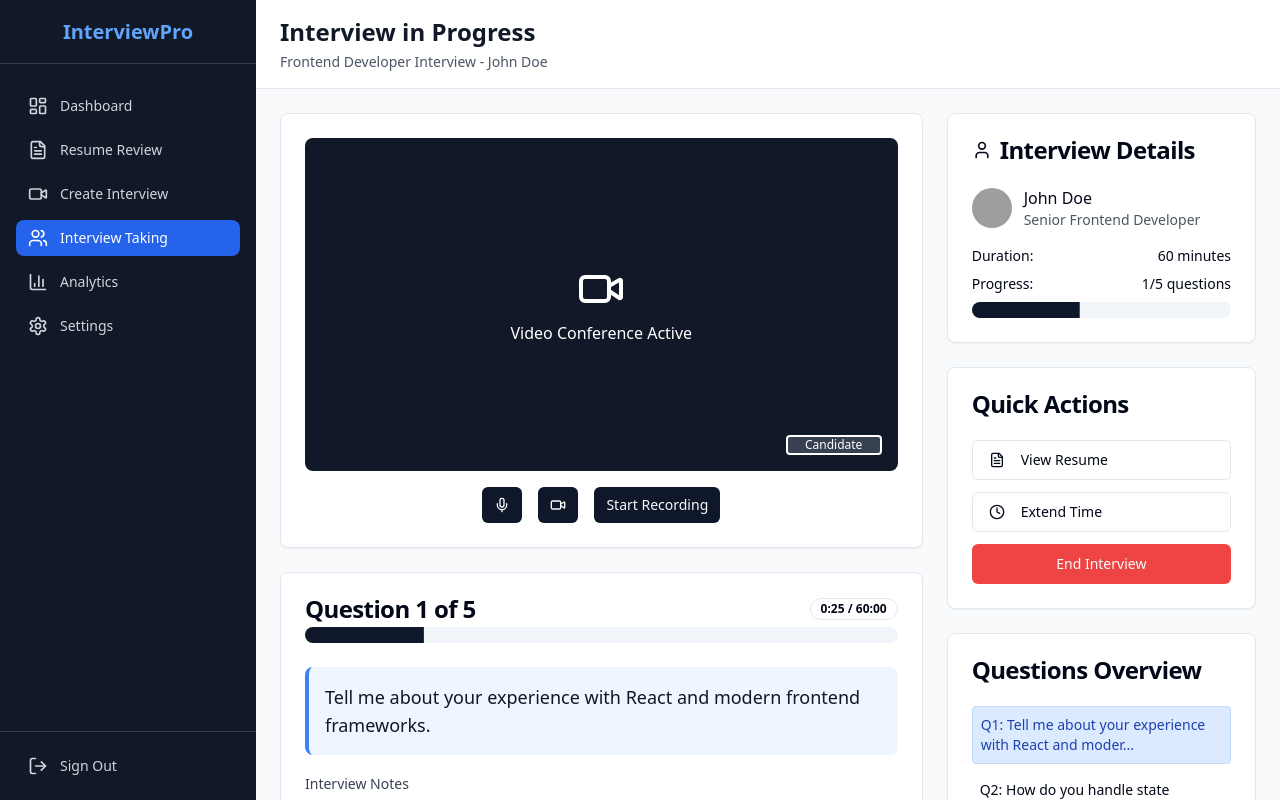
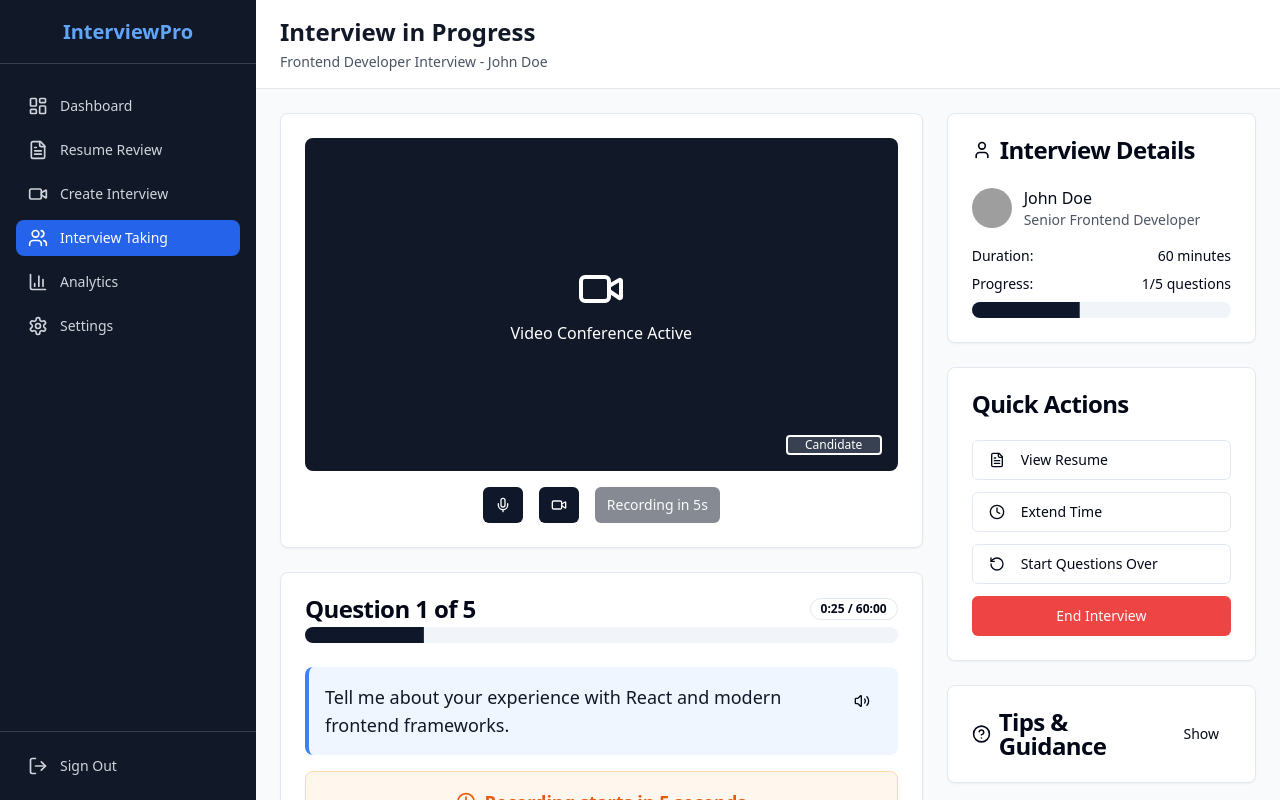
Before and after one commit to TonoyBorua/hire-success-dashboard, a React (Vite) app: page /interview-taking in a window 1280 px wide. Built offline with nearby package versions, Linux system fonts and the light colour scheme; grey boxes are pictures that could not be loaded.

Commit message:
feat: Enhance Interview Taking page
- Removed "Questions Overview" section and added "Show Tips" section.
- Implemented a 10-second countdown before each question.
- Added "Start Questions Over" option.
- Added a button for question voice-over.

```diff
--- a/src/pages/InterviewTaking.tsx
+++ b/src/pages/InterviewTaking.tsx
@@ -1,5 +1,5 @@
 
-import React, { useState } from 'react';
+import React, { useState, useEffect } from 'react';
 import Layout from '@/components/Layout';
 import PageHeader from '@/components/PageHeader';
 import { Card, CardContent, CardDescription, CardHeader, CardTitle } from '@/components/ui/card';
@@ -8,13 +8,16 @@ import { Badge } from '@/components/ui/badge';
 import { Textarea } from '@/components/ui/textarea';
 import { Progress } from '@/components/ui/progress';
 import { Avatar, AvatarFallback, AvatarImage } from '@/components/ui/avatar';
-import { Video, Mic, MicOff, VideoOff, Clock, User, FileText } from 'lucide-react';
+import { Video, Mic, MicOff, VideoOff, Clock, User, FileText, HelpCircle, RotateCcw, Volume2 } from 'lucide-react';
 
 const InterviewTaking = () => {
   const [currentQuestion, setCurrentQuestion] = useState(0);
   const [isRecording, setIsRecording] = useState(false);
   const [videoEnabled, setVideoEnabled] = useState(true);
   const [audioEnabled, setAudioEnabled] = useState(true);
+  const [showTips, setShowTips] = useState(false);
+  const [countdown, setCountdown] = useState(10);
+  const [isCountdownActive, setIsCountdownActive] = useState(true);
 
   const interview = {
     title: 'Frontend Developer Interview',
@@ -28,11 +31,35 @@ const InterviewTaking = () => {
       "Describe your approach to performance optimization in web applications.",
       "How do you ensure code quality and maintainability in your projects?",
       "What's your experience with testing frameworks and methodologies?"
+    ],
+    tips: [
+      "Focus on specific examples and projects you've worked on. Mention key features like hooks, context API, and component composition patterns.",
+      "Discuss tools like Redux, Zustand, or Context API. Explain when you'd use each and provide real-world examples.",
+      "Talk about techniques like code splitting, lazy loading, memoization, and bundle optimization. Mention tools like webpack or Vite.",
+      "Discuss practices like code reviews, testing strategies, documentation, and architectural patterns you follow.",
+      "Share experience with Jest, React Testing Library, Cypress, or other testing tools. Explain your testing philosophy."
     ]
   };
 
   const progress = ((currentQuestion + 1) / interview.questions.length) * 100;
   const timeProgress = (interview.timeElapsed / interview.duration) * 100;
+
+  // Countdown effect
+  useEffect(() => {
+    if (isCountdownActive && countdown > 0) {
+      const timer = setTimeout(() => setCountdown(countdown - 1), 1000);
+      return () => clearTimeout(timer);
+    } else if (countdown === 0) {
+      setIsCountdownActive(false);
+    }
+  }, [countdown, isCountdownActive]);
+
+  // Reset countdown when question changes
+  useEffect(() => {
+    setCountdown(10);
+    setIsCountdownActive(true);
+    setIsRecording(false);
+  }, [currentQuestion]);
 
   const nextQuestion = () => {
     if (currentQuestion < interview.questions.length - 1) {
@@ -43,6 +70,21 @@ const InterviewTaking = () => {
   const previousQuestion = () => {
     if (currentQuestion > 0) {
       setCurrentQuestion(currentQuestion - 1);
+    }
+  };
+
+  const startQuestionsOver = () => {
+    setCurrentQuestion(0);
+    setShowTips(false);
+  };
+
+  const handleVoiceOver = () => {
+    // Text-to-speech functionality
+    if ('speechSynthesis' in window) {
+      const utterance = new SpeechSynthesisUtterance(interview.questions[currentQuestion]);
+      utterance.rate = 0.8;
+      utterance.pitch = 1;
+      speechSynthesis.speak(utterance);
     }
   };
 
@@ -103,8 +145,9 @@ const InterviewTaking = () => {
                     variant={isRecording ? "destructive" : "default"}
                     size="sm"
                     onClick={() => setIsRecording(!isRecording)}
+                    disabled={isCountdownActive}
                   >
-                    {isRecording ? "Stop Recording" : "Start Recording"}
+                    {isRecording ? "Stop Recording" : isCountdownActive ? `Recording in ${countdown}s` : "Start Recording"}
                   </Button>
                 </div>
               </CardContent>
@@ -123,10 +166,30 @@ const InterviewTaking = () => {
               </CardHeader>
               <CardContent className="space-y-4">
                 <div className="p-4 bg-blue-50 rounded-lg border-l-4 border-blue-500">
-                  <p className="text-lg font-medium text-gray-900">
-                    {interview.questions[currentQuestion]}
-                  </p>
+                  <div className="flex justify-between items-start">
+                    <p className="text-lg font-medium text-gray-900 flex-1">
+                      {interview.questions[currentQuestion]}
+                    </p>
+                    <Button
+                      variant="ghost"
+                      size="sm"
+                      onClick={handleVoiceOver}
+                      className="ml-2"
+                    >
+                      <Volume2 className="h-4 w-4" />
+                    </Button>
+                  </div>
                 </div>
+
+                {/* Countdown Display */}
+                {isCountdownActive && (
+                  <div className="flex items-center justify-center p-4 bg-orange-50 rounded-lg border border-orange-200">
+                    <Clock className="h-5 w-5 text-orange-600 mr-2" />
+                    <span className="text-lg font-semibold text-orange-600">
+                      Recording starts in {countdown} seconds
+                    </span>
+                  </div>
+                )}
 
                 <div className="space-y-2">
                   <label className="text-sm font-medium text-gray-700">Interview Notes</label>
@@ -205,34 +268,49 @@ const InterviewTaking = () => {
                   <Clock className="mr-2 h-4 w-4" />
                   Extend Time
                 </Button>
+                <Button
+                  variant="outline"
+                  className="w-full justify-start"
+                  onClick={startQuestionsOver}
+                >
+                  <RotateCcw className="mr-2 h-4 w-4" />
+                  Start Questions Over
+                </Button>
                 <Button variant="destructive" className="w-full">
                   End Interview
                 </Button>
               </CardContent>
             </Card>
 
-            {/* All Questions */}
+            {/* Show Tips */}
             <Card>
               <CardHeader>
-                <CardTitle>Questions Overview</CardTitle>
+                <div className="flex items-center justify-between">
+                  <CardTitle className="flex items-center">
+                    <HelpCircle className="mr-2 h-5 w-5" />
+                    Tips & Guidance
+                  </CardTitle>
+                  <Button
+                    variant="ghost"
+                    size="sm"
+                    onClick={() => setShowTips(!showTips)}
+                  >
+                    {showTips ? 'Hide' : 'Show'}
+                  </Button>
+                </div>
               </CardHeader>
-              <CardContent>
-                <div className="space-y-2">
-                  {interview.questions.map((question, index) => (
-                    <button
-                      key={index}
-                      onClick={() => setCurrentQuestion(index)}
-                      className={`w-full text-left p-2 rounded text-sm transition-colors ${
-                        index === currentQuestion
-                          ? 'bg-blue-100 text-blue-800 border border-blue-200'
-                          : 'hover:bg-gray-50'
-                      }`}
-                    >
-                      <span className="font-medium">Q{index + 1}:</span> {question.substring(0, 50)}...
-                    </button>
-                  ))}
-                </div>
-              </CardContent>
+              {showTips && (
+                <CardContent>
+                  <div className="p-4 bg-green-50 rounded-lg border border-green-200">
+                    <h4 className="font-medium text-green-800 mb-2">
+                      Tip for Question {currentQuestion + 1}:
+                    </h4>
+                    <p className="text-sm text-green-700">
+                      {interview.tips[currentQuestion]}
+                    </p>
+                  </div>
+                </CardContent>
+              )}
             </Card>
           </div>
         </div>
```
